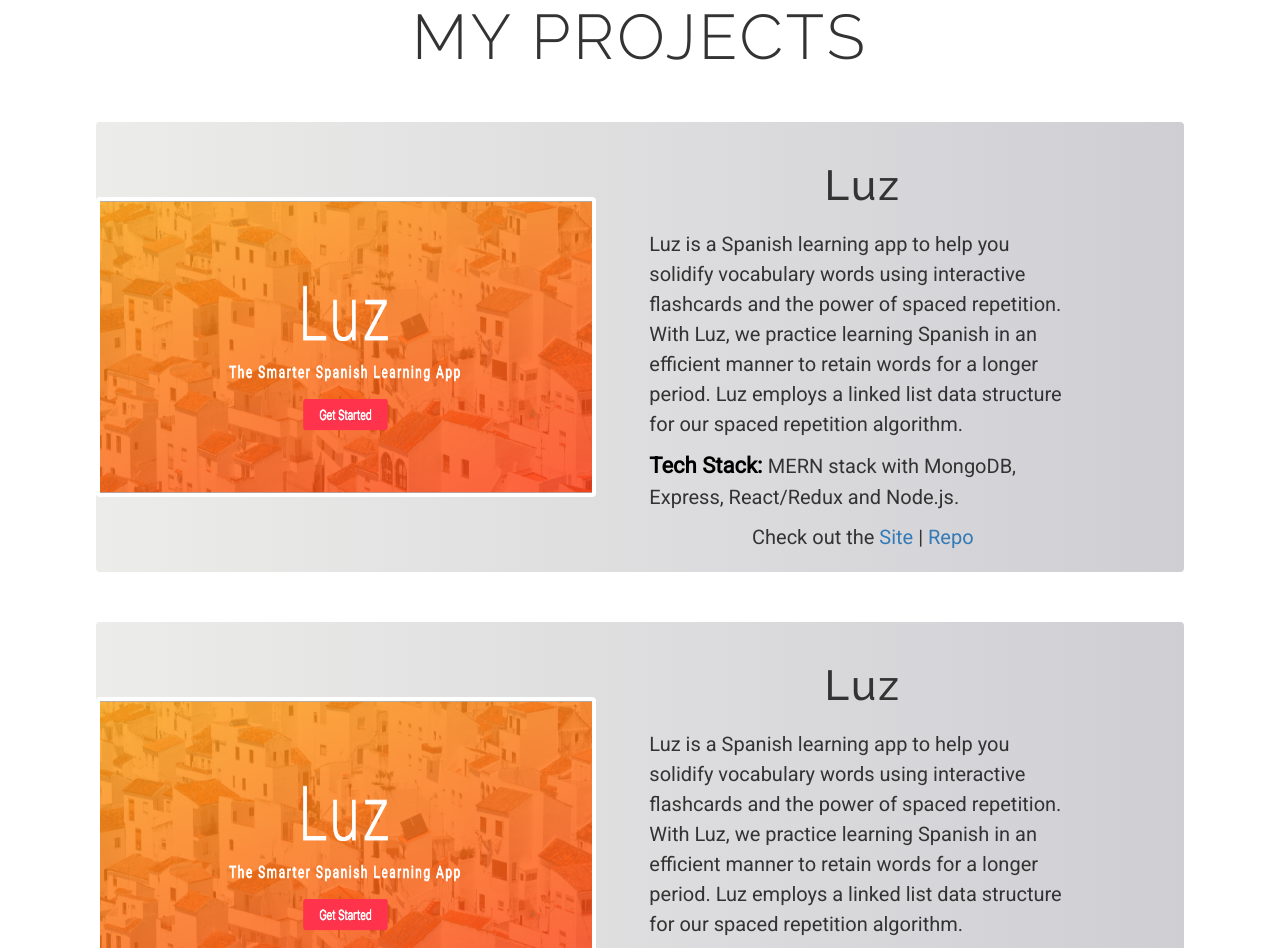
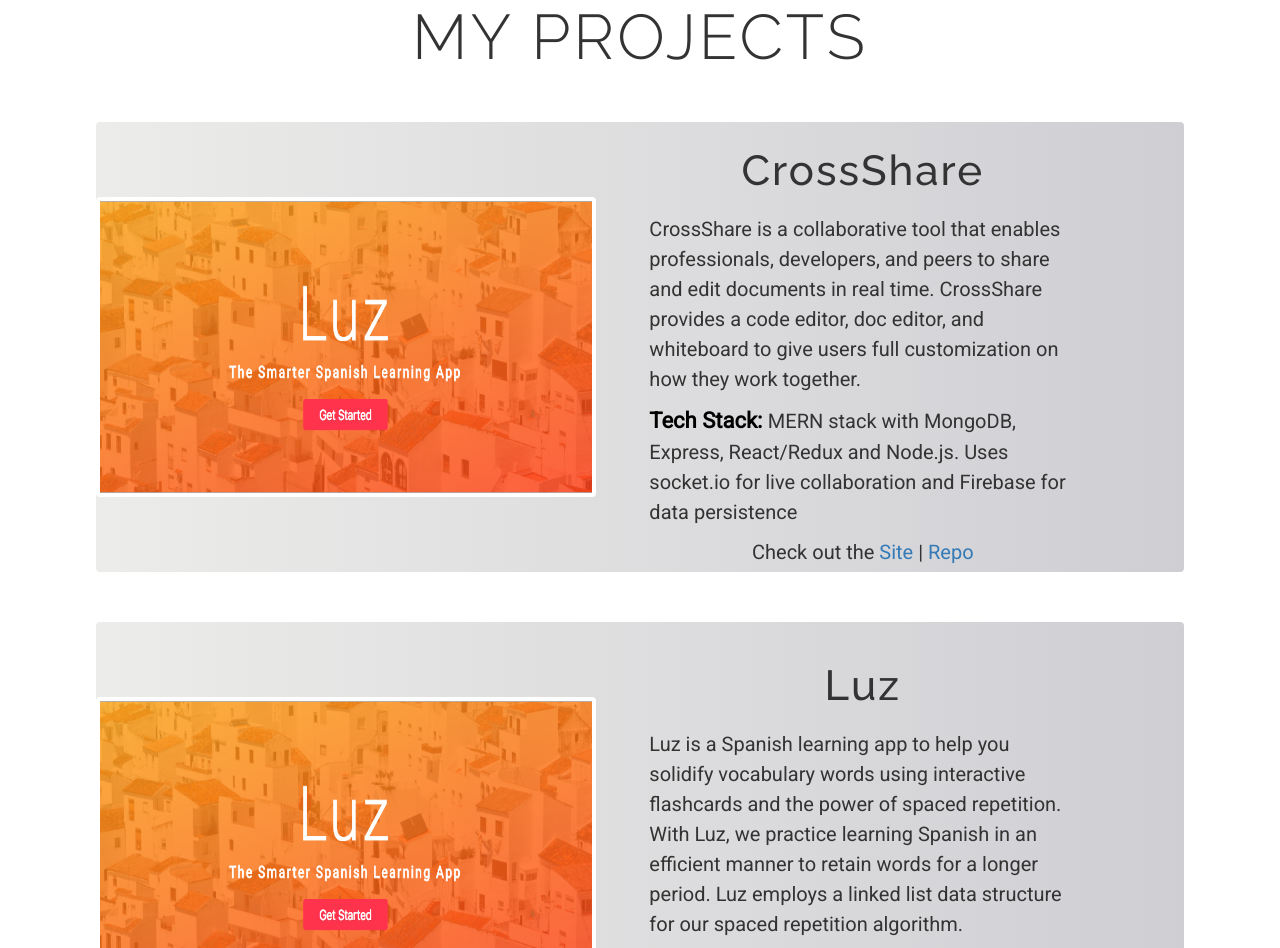
Before and after one commit to jeffconnelly/jeff-connelly-portfolio, a website: page public/index.html in a window 1280 px wide. Shown: the part 1480-2428 px from the top of the page. Drawn offline with nearby package versions, Linux system fonts and the light colour scheme.

Commit message:
Add description CrossShare

```diff
--- a/public/index.html
+++ b/public/index.html
@@ -112,10 +112,10 @@
     <img src="screenshots/luz-landing.png" class="project-img" alt="Jeff Profile Headshot" class="center-block">
     <div id="projecttext">
       <h2 id="projectheader">
-        Luz
+        CrossShare
       </h2>
-      <p>Luz is a Spanish learning app to help you solidify vocabulary words using interactive flashcards and the power of spaced repetition.  With Luz, we practice learning Spanish in an efficient manner to retain words for a longer period. Luz employs a linked list data structure for our spaced repetition algorithm.
-      <span class="tech-stack-wrapper"><span class="tech-stack">Tech Stack: </span> MERN stack with MongoDB, Express, React/Redux and Node.js.</span>
+      <p>CrossShare is a collaborative tool that enables professionals, developers, and peers to share and edit documents in real time. CrossShare provides a code editor, doc editor, and whiteboard to give users full customization on how they work together.
+      <span class="tech-stack-wrapper"><span class="tech-stack">Tech Stack: </span> MERN stack with MongoDB, Express, React/Redux and Node.js. Uses socket.io for live collaboration and Firebase for data persistence</span>
       </p>
         <p class="center-p">Check out the <a href="https://wonderful-shirley-bab865.netlify.com/" target="_blank">Site</a> | <a href="https://github.com/jeffconnelly/spaced-repetition-client" target=_blank"">Repo</a></p>
     </div>
```
